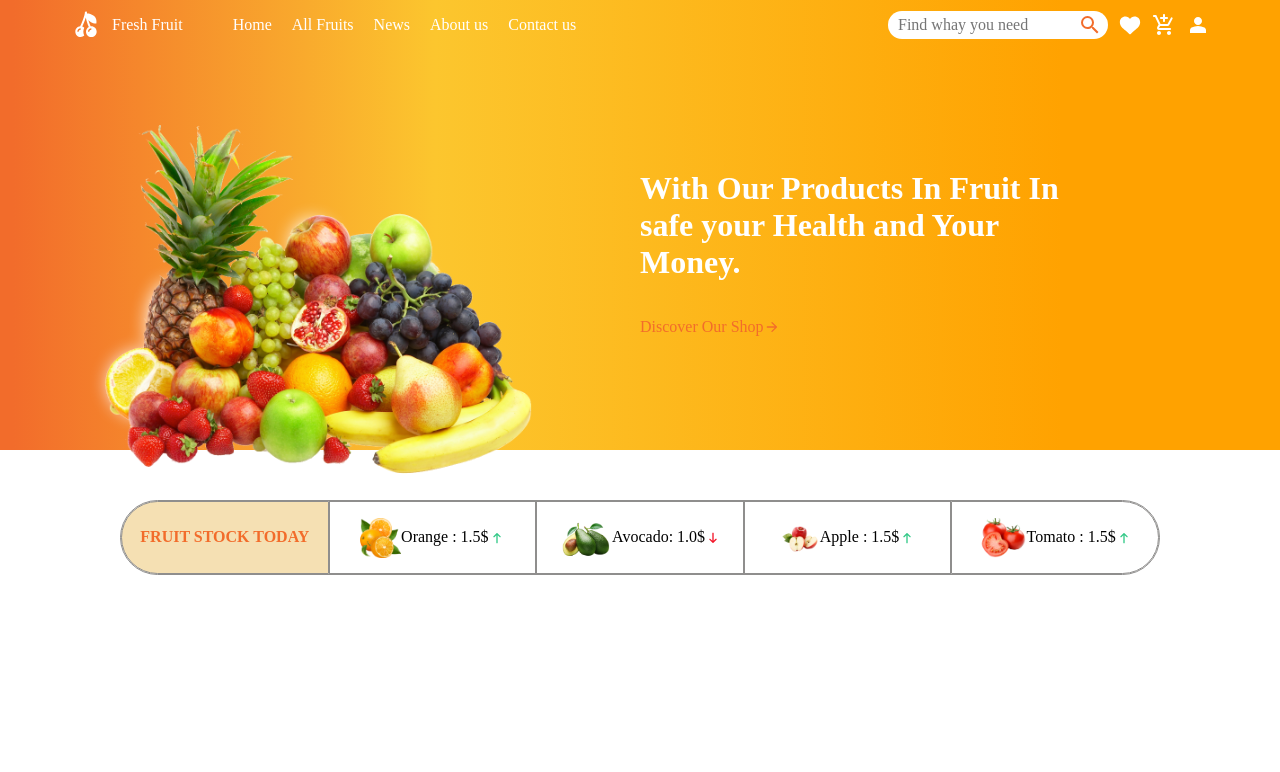
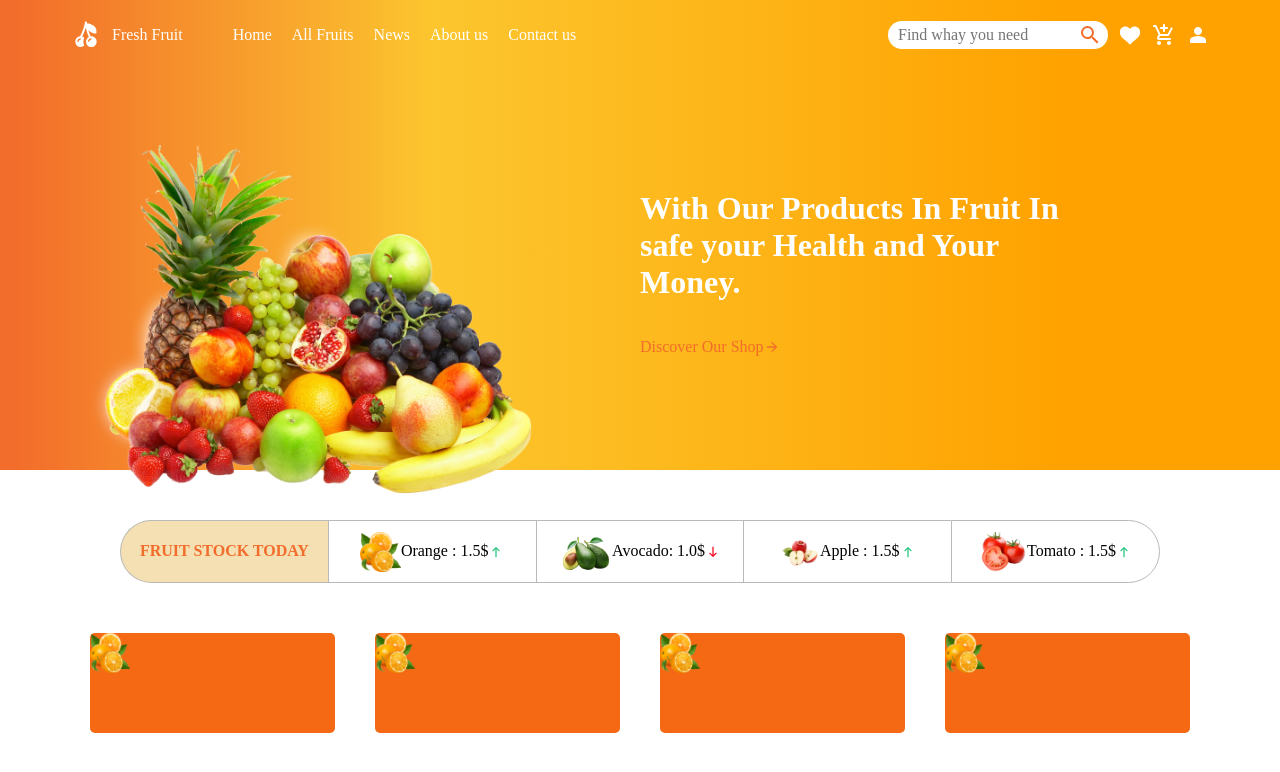
Before and after one commit to zakkiharis/projects-html-css-js, a plain HTML site: page fruit-store/index.html in a window 1280 px wide. Drawn offline with Linux system fonts and the light colour scheme; files whose address does not match are found by name.

Commit message:
fruit-store

```diff
--- a/fruit-store/css/style.css
+++ b/fruit-store/css/style.css
@@ -85,7 +85,6 @@
     margin: auto;
 }
 
-
 /* Common css End  */
 
 
@@ -103,6 +102,7 @@
     justify-content: space-between;
     max-width: 1140px;
     margin: auto;
+    padding: 10px 0px;
 }
 
 .site-header .left-header,
@@ -215,14 +215,13 @@
     justify-content: space-between;
     margin: 50px;
     border-radius: 50px;
-    border: 1px solid #8f8e8d;
 }
 .fruit-stock .stock-today .stock {
     display: flex;
     align-items: center;
     justify-content: center;
-    padding: 10px;
-    border: 1px solid #8f8e8d;
+    padding: 5px;
+    border: 1px solid #b9b9b8;
     width: 100%;
 }
 .fruit-stock .stock-today .stock:first-child {
@@ -234,7 +233,57 @@
 .fruit-stock .stock-today .stock:last-child {
     border-radius: 0px 50px 50px 0px;
 }
+.fruit-stock .stock-today .stock:not(:last-child) {
+    border-right: none;
+}
 .fruit-stock .stock-today img{
     height: 40px;
 }
 /* Fruit Stock End  */
+
+
+/* Fruits Cateogry Start */
+.fruit-categories {
+    display: flex;
+    justify-content: space-between;
+}
+.fruit-categories img{
+    height: 40px;
+    width: 40px;
+}
+/* .fruit-categories .fruit-card {
+    flex: 1;
+    background-color: #f56915;
+    margin: 0px 20px;
+    height: 100px;
+    border-radius: 5px;
+} */
+.fruit-categories .citrus {
+    flex: 1;
+    background-color: #f56915;
+    margin: 0px 20px;
+    height: 100px;
+    border-radius: 5px;
+}
+.fruit-categories .tropical {
+    flex: 1;
+    background-color: #f56915;
+    margin: 0px 20px;
+    height: 100px;
+    border-radius: 5px;
+}
+.fruit-categories .apple-pears {
+    flex: 1;
+    background-color: #f56915;
+    margin: 0px 20px;
+    height: 100px;
+    border-radius: 5px;
+}
+.fruit-categories .avocados {
+    flex: 1;
+    background-color: #f56915;
+    margin: 0px 20px;
+    height: 100px;
+    border-radius: 5px;
+}
+/* Fruits Cateogry  End*/
--- a/fruit-store/index.html
+++ b/fruit-store/index.html
@@ -138,6 +138,20 @@
                 </div>
             </div>
         </section>
+        <section class="fruit-categories container">
+            <div class="citrus">
+                <img src="./assets/images/orange.png" alt="">
+            </div>
+            <div class="tropical">
+                <img src="./assets/images/orange.png" alt="">
+            </div>
+            <div class="apple-pears">
+                <img src="./assets/images/orange.png" alt="">
+            </div>
+            <div class="avocados">
+                <img src="./assets/images/orange.png" alt="">
+            </div>
+        </section>
         <footer>
 
         </footer>
```
